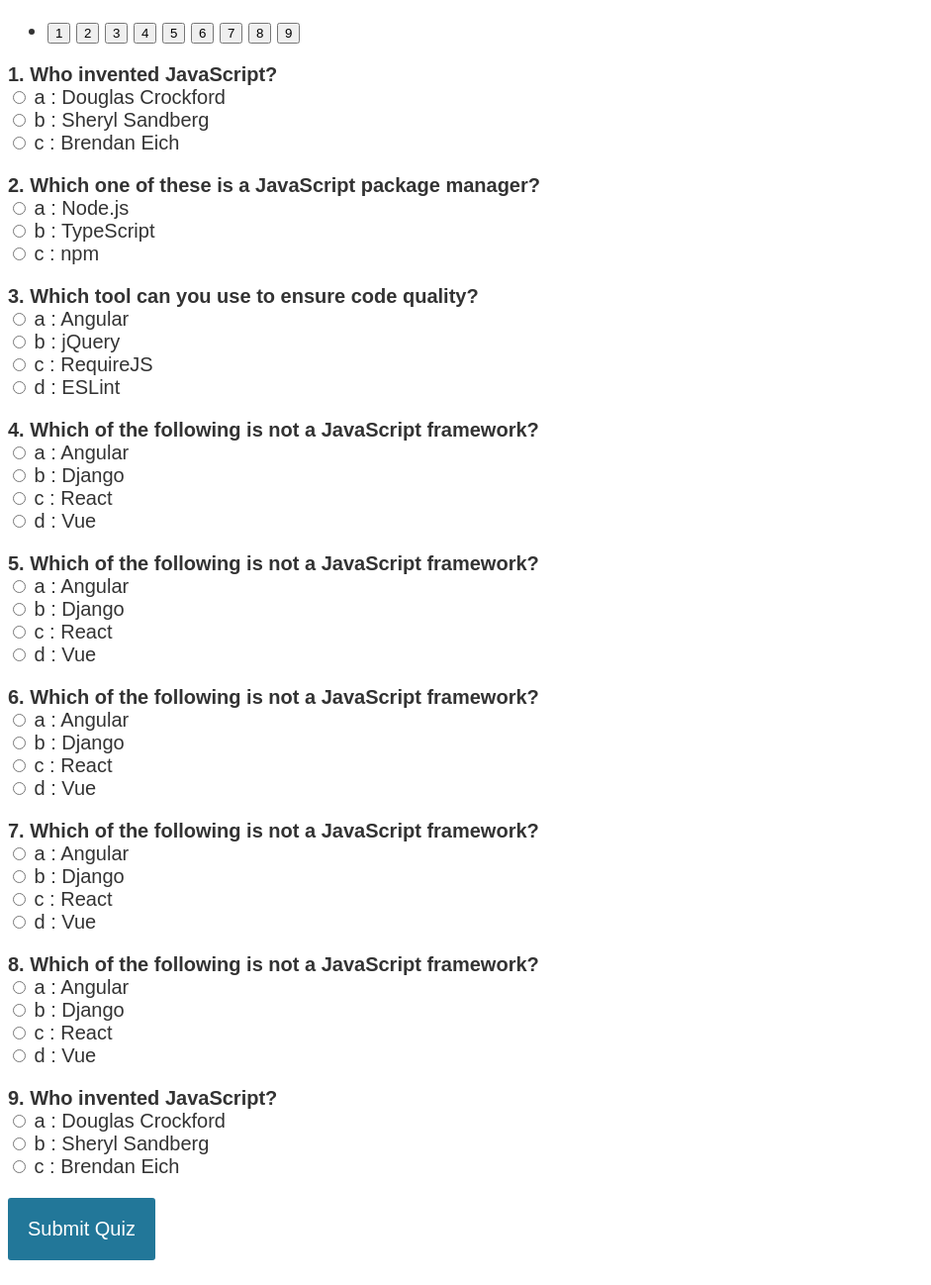
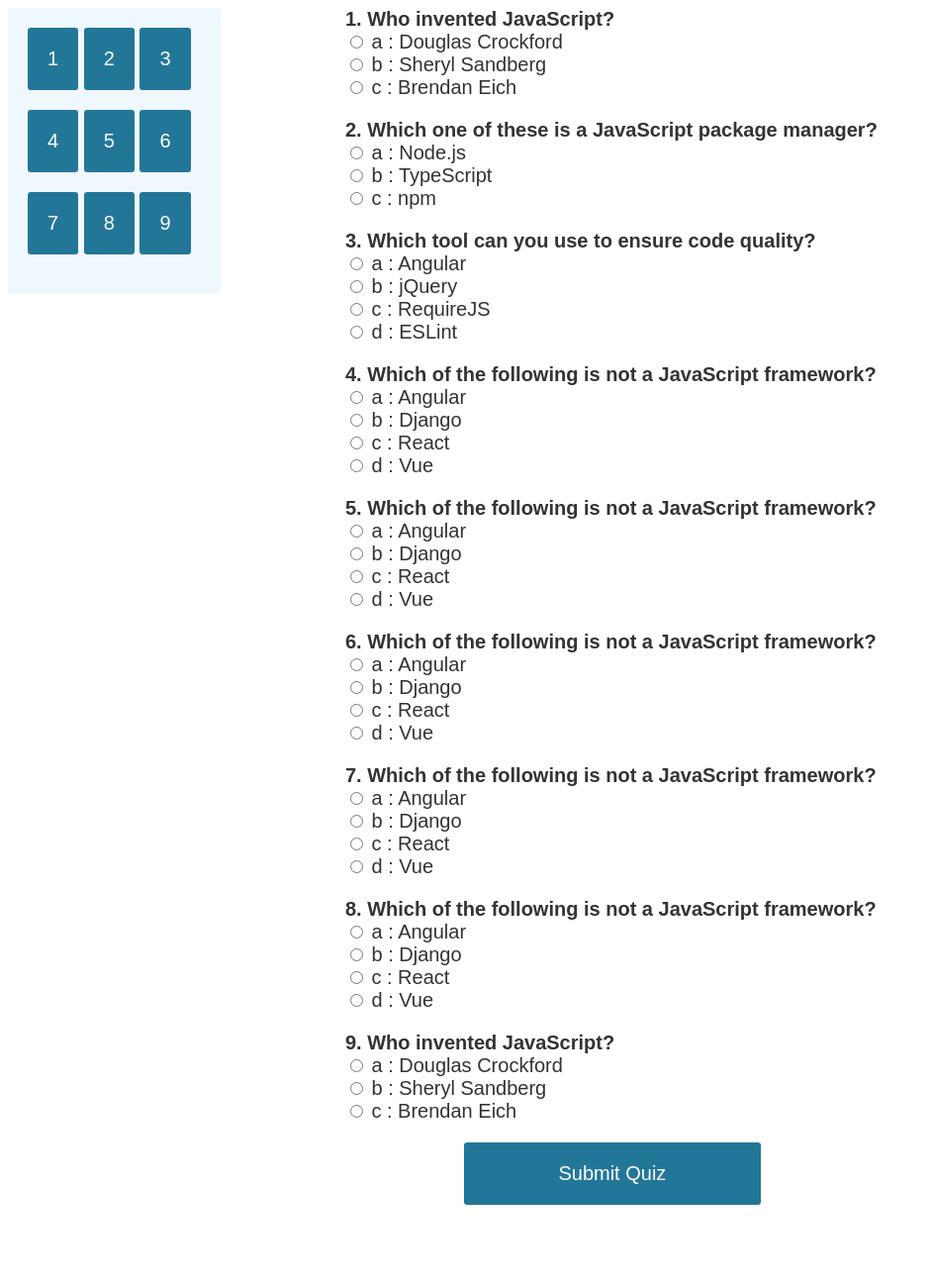
Before and after one commit to suhasml/Quiz-Web-app, a plain HTML site: page index.html in a window 1280 px wide. Shown: the whole page at 99% size, without its empty margins (0-941 px from the left). After the commit the page ends 1237 px from the top, so only its background shows below. Drawn offline with Linux system fonts and the light colour scheme.

Commit message:
palatte update

```diff
--- a/index.html
+++ b/index.html
@@ -1,11 +1,13 @@
 <!DOCTYPE html>
 <html>
+
 <head>
     <title>Online Exam</title>
     <meta charset="utf-8">
     <meta name="viewport" content="width=device-width, initial-scale=1">
     <link rel="stylesheet" href="style.css">
 </head>
+
 <body>
     <div class="question-palette" id="question-palette">
         <div class="question-palette-body">
@@ -15,10 +17,10 @@
                         <!-- naviagate to question nunmbers-->
                         <button id="q1" class="navButton">1</button>
                         <button id="q2" class="navButton">2</button>
-                    <button id="q3" class="navButton">3</button>
+                        <button id="q3" class="navButton">3</button><br>
                         <button id="q4" class="navButton">4</button>
                         <button id="q5" class="navButton">5</button>
-                    <button id="q6" class="navButton">6</button>
+                        <button id="q6" class="navButton">6</button><br>
                         <button id="q7" class="navButton">7</button>
                         <button id="q8" class="navButton">8</button>
                         <button id="q9" class="navButton">9</button>
@@ -27,10 +29,13 @@
                 </li>
             </ul>
         </div>
+    </div>
+    <div class="quizbody">
         <div id="quiz"></div>
         <button id="submit">Submit Quiz</button>
         <div id="results"></div>
-
+    </div>
     <script src="script.js"></script>
 </body>
+
 </html>
--- a/style.css
+++ b/style.css
@@ -1,18 +1,39 @@
-body{
+body {
 	font-size: 20px;
 	font-family: sans-serif;
 	color: #333;
 }
-.question{
+
+.question {
 	font-weight: 600;
 }
+
 .answers {
-  margin-bottom: 20px;
+	margin-bottom: 20px;
 }
-.answers label{
-  display: block;
+
+.answers label {
+	display: block;
 }
-#submit{
+
+.question-palette {
+	margin-bottom: 20px;
+	padding: 20px;
+	margin-bottom: 20px;
+	background-color: aliceblue;
+	float: left;
+}
+.question-palette ul {
+	list-style: none;
+	margin: 0px;
+	padding: 0px;
+}
+.question-palette ul li {
+	display: inline-block;
+	margin-right: 10px;
+}
+
+.palette button {
 	font-family: sans-serif;
 	font-size: 20px;
 	background-color: #279;
@@ -23,6 +44,28 @@ body{
 	cursor: pointer;
 	margin-bottom: 20px;
 }
-#submit:hover{
+
+.quizbody {
+	margin: 0px auto;
+	width: 100%;
+	max-width: 600px;
+	float: left;
+	margin-left: 10%;
+}
+#submit {
+	font-family: sans-serif;
+	font-size: 20px;
+	background-color: #279;
+	color: #fff;
+	border: 0px;
+	border-radius: 3px;
+	padding: 20px;
+	cursor: pointer;
+	margin-bottom: 20px;
+	margin-left: 20%;
+	width: 50%;
+}
+
+#submit:hover {
 	background-color: #38a;
 }
```
Also changed, not shown: script.js (+9 -10 lines). Lines whose indentation alone changed are shown as unchanged.
